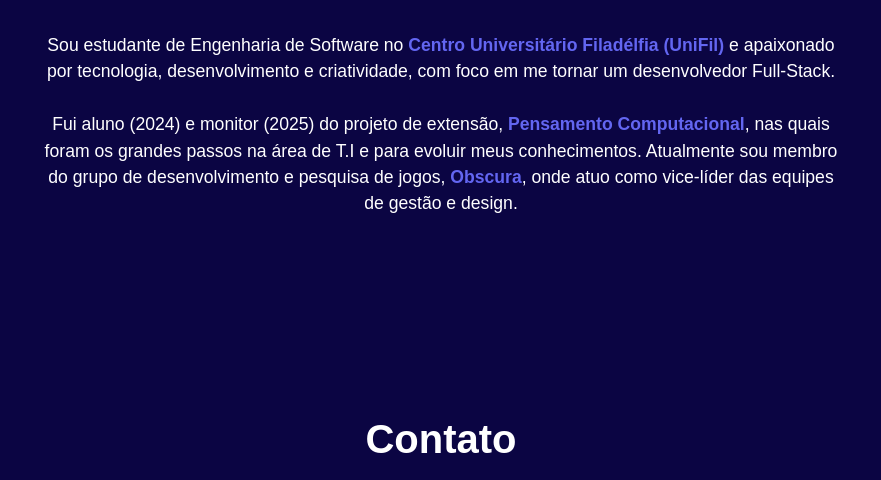
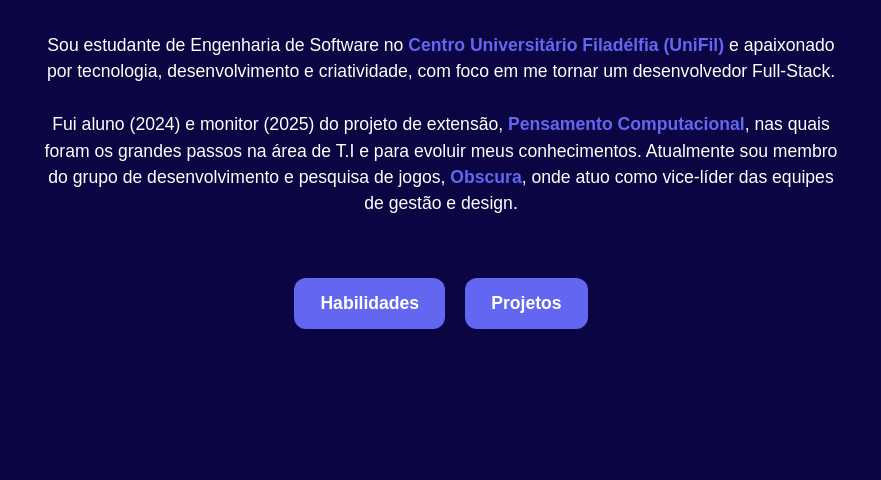
Before and after one commit to ReverseYuji049/trabalho-final-portfolio, a website: page pages/index.html in a window 1280 px wide. Shown: the part 953-1433 px from the top of the page, without its empty margins (199-1080 px from the left). Drawn offline with Linux system fonts and the light colour scheme; a web font is replaced by a local one.

Commit message:
feat(index.html): adição de botões para as páginas Projects e Skills

```diff
--- a/css/style.css
+++ b/css/style.css
@@ -150,3 +150,26 @@ footer {
     text-align: center;
     font-family: "Pliant", sans-serif;
 }
+
+#about-buttons{
+    display: flex;
+    justify-content: center;
+    gap: 20px;
+    margin-top: 35px;
+}
+
+#about-buttons a{
+    display: inline-block;
+    padding: 12px 26px;
+    border-radius: 12px;
+    background: #6366f1;
+    color: white;
+    text-decoration: none;
+    font-weight: 600;
+    transition: all .3s ease;
+}
+
+#about-buttons a:hover{
+    transform: translateY(-6px) scale(1.05);
+    filter: drop-shadow(0 0 10px rgba(99,102,241,.6));
+}
--- a/pages/index.html
+++ b/pages/index.html
@@ -22,7 +22,7 @@
             <ul class="nav-links">
                 <li><a href="#home">Início</a></li>
                 <li><a href="#about">Sobre</a></li>
-                <li><a href="#contato">Habilidades</a></li>
+                <li><a href="#contato">Contatos</a></li>
             </ul>
 
             <div class="buttons">
@@ -62,12 +62,17 @@
                     grupo de desenvolvimento e pesquisa de jogos, <span class="destaque">Obscura</span>, onde atuo como
                     vice-líder das equipes de gestão e design.
                 </p>
+                <br>
+                <div id="about-buttons">
+                    <a href="skills.html" class="about-buttons">Habilidades</a>
+                    <a href="projects.html" class="about-buttons">Projetos</a>
+                </div>
             </div>
         </section>
 
         <section id="contato" class="section">
             <h2 class="section-title">Contato</h2>
-                <div id="contato-links">
+                <div id="contato-links" class="buttons">
                     <a href="https://github.com/ReverseYuji049">
                         <img src="https://img.shields.io/badge/GitHub-181717?style=for-the-badge&logo=github&logoColor=white"
                              alt="GitHub">
```
